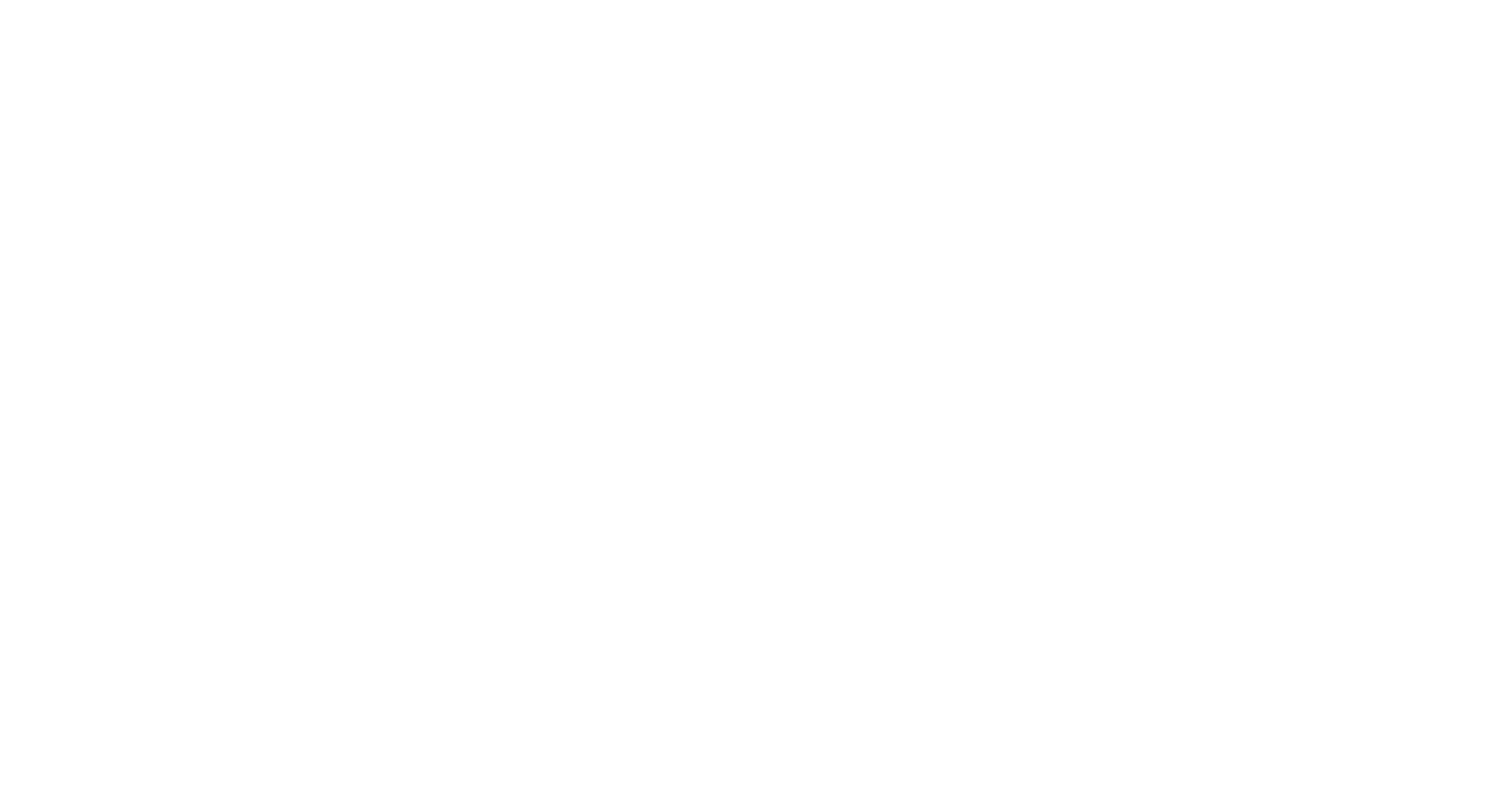
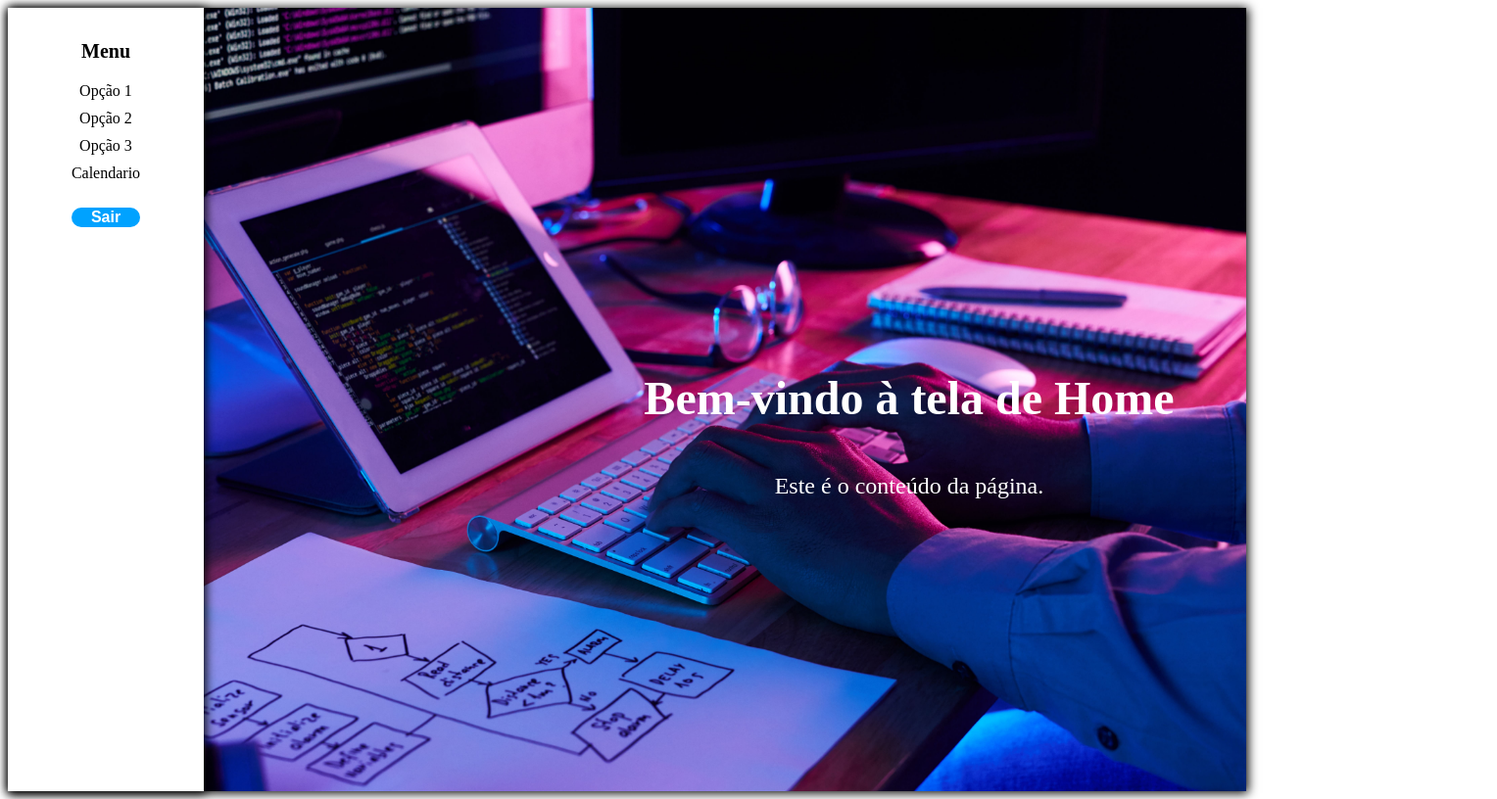
Before and after one commit to Joaorocha07/senac, a plain HTML site: page src/Pages/PageCalendario/index.html in a window 1280 px wide. Shown: the whole page at 98% size, 1528 px wide, since content can reach past the window. Drawn offline with Linux system fonts and the light colour scheme.

Commit message:
Personalizaçaõ da tela de calendario criada

```diff
--- a/src/Pages/PageCalendario/index.html
+++ b/src/Pages/PageCalendario/index.html
@@ -0,0 +1,30 @@
+<!DOCTYPE html>
+<html lang="pt-br">
+<head>
+    <meta charset="UTF-8">
+    <meta http-equiv="X-UA-Compatible" content="IE=edge">
+    <meta name="viewport" content="width=device-width, initial-scale=1.0">
+    <link rel="stylesheet" href="./style.css">
+    <title>Tela calendario</title>
+</head>
+<body>
+    <div class="container">
+        <div class="menu-lateral">
+            <h1>Menu</h1>
+            <ul>
+                <li><a href="#">Opção 1</a></li>
+                <li><a href="#">Opção 2</a></li>
+                <li><a href="#">Opção 3</a></li>
+                <li><a href="./../PageCalendario/index.html">Calendario</a></li>
+            </ul>
+            <div class="btn-sair">
+                <button><a href="./../PageLogin/index.html">Sair</a></button>
+            </div>
+            <div class="conteudo">
+                <h1>Bem-vindo à tela de Home</h1>
+                <p>Este é o conteúdo da página.</p>
+            </div>
+        </div>
+    </div>
+</body>
+</html>
--- a/src/Pages/PageCalendario/style.css
+++ b/src/Pages/PageCalendario/style.css
@@ -0,0 +1,105 @@
+.container {
+    display: flex;
+    text-align: center;
+    justify-content: center;
+    align-items: center;
+    padding: 40px;
+    height: 90vh;
+    box-shadow: 1px 1px 10px 1px rgb(0, 0, 0);
+    background-image: url("./../../assets/img/fundo-home.jpg");
+    background-size: cover;
+    background-position: center;
+    filter: blur(0.5px);
+}
+
+.menu-lateral {
+    text-align: center;
+    position: fixed;
+    top: 0;
+    left: 0;
+    width: 200px;
+    height: 100%;
+    background-color: #ffffff;
+    padding: 20px;
+    box-shadow: 1px 1px 10px 1px rgb(0, 0, 0);
+    box-sizing: border-box;
+}
+
+.menu-lateral h1 {
+    font-size: 20px;
+    font-weight: bold;
+    margin-bottom: 20px;
+}
+
+.menu-lateral ul {
+    list-style: none;
+    padding: 0;
+    margin-top: 10px;
+}
+
+.menu-lateral ul li {
+    margin-bottom: 10px;
+}
+
+.menu-lateral ul li a {
+    text-decoration: none;
+    color: #000000;
+    font-size: 16px;
+}
+
+.menu-lateral ul li a:hover {
+    color: #00b7ff;
+}
+
+.btnSair {
+    margin-top: 20px;
+}
+
+.btn-sair button {
+    color: #ffffff;
+    background-color: #00a2ff;
+    font-weight: bold;
+    margin: 10px;
+    border: none;
+    border-radius: 10px;
+    width: 70px;
+    cursor: pointer;
+    font-size: 16px;
+}
+
+.btn-sair button a {
+    text-decoration: none;
+    color: #ffffff;
+}
+
+.btn-sair button:hover {
+    background-color: #00a2ffdc;
+}
+
+.conteudo {
+    height: 50vh;
+    width: 150vh;
+
+    display: flex;
+    flex-direction: column;
+    justify-content: center;
+    align-items: center;
+    margin-left: 300px;
+    padding: 40px;
+    box-sizing: border-box;
+}
+
+.conteudo h1 {
+    color: #ffffff;
+    font-size: 48px;
+    margin-bottom: 20px;
+    text-align: center;
+}
+
+.conteudo p {
+    color: #ffffff;
+    font-size: 24px;
+    line-height: 1.5;
+    text-align: justify;
+    max-width: 800px;
+}
```
Also changed, not shown: src/Pages/PageHome/index.html (+2 -1 lines).
